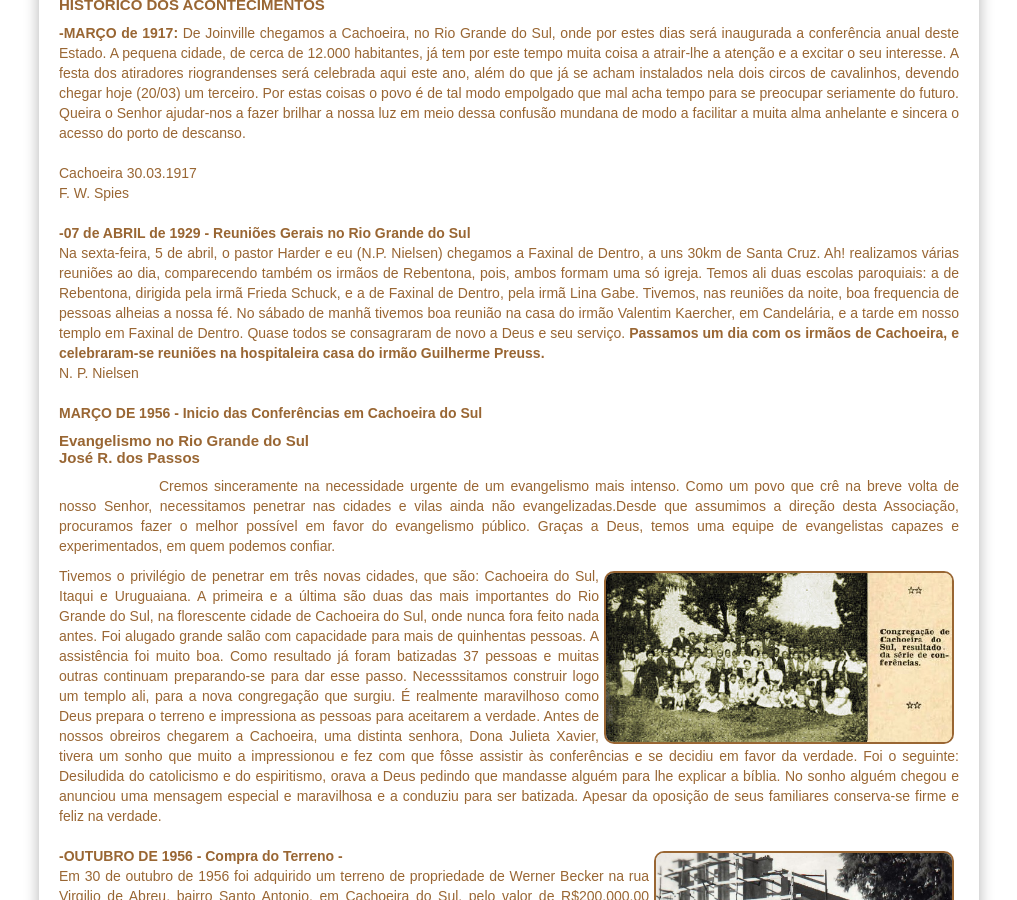
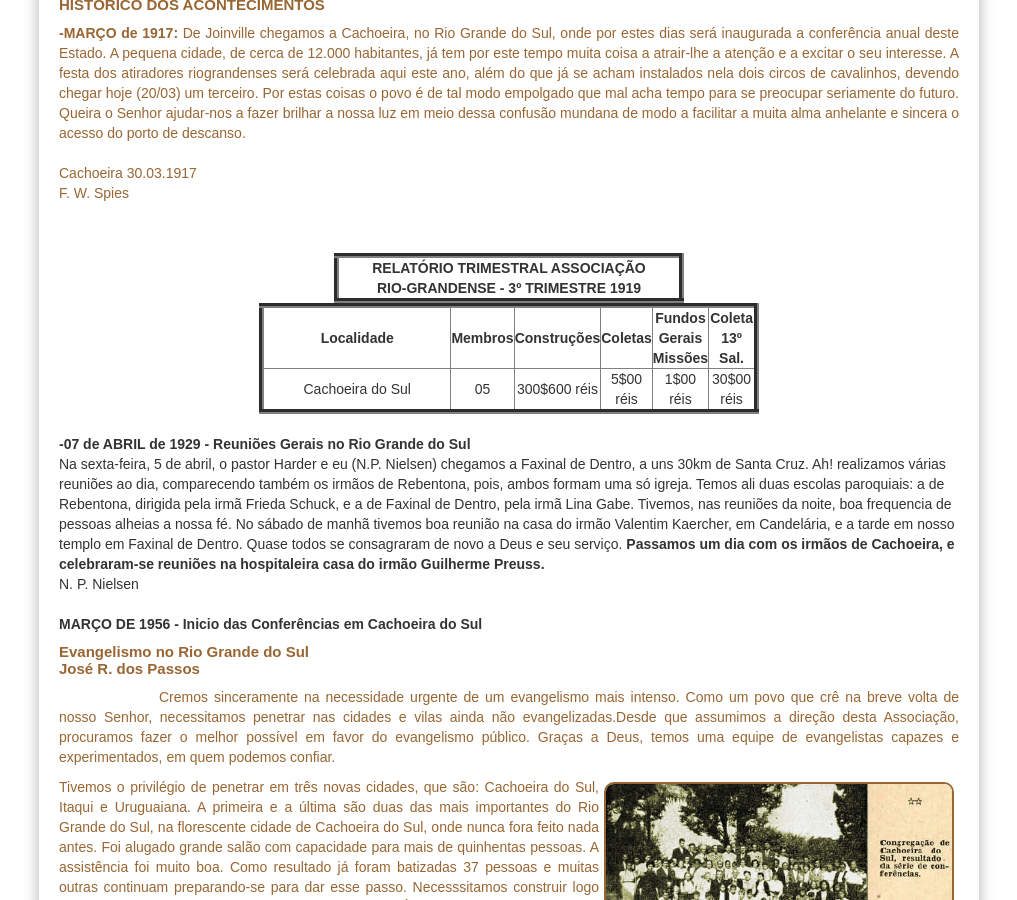
Before and after one commit to claudiovargas1955/claudiovargas1955.github.io, a Jekyll site: the page built from _pages/história-da-iasd-cachoeira.html, in a window 1280 px wide and 900 px high, scrolled down 1580 px. Shown: the whole window, without its empty margins (131-1148 px from the left). Built offline with Jekyll 4.4.1, drawn with Linux system fonts in a browser that asks for light colours; some web fonts are replaced.

Commit message:
Update história-da-iasd-cachoeira.html

```diff
--- a/_pages/história-da-iasd-cachoeira.html
+++ b/_pages/história-da-iasd-cachoeira.html
@@ -207,6 +207,34 @@ modo a facilitar a muita alma anhelante e sincera o acesso do porto de descanso.
 
     Cachoeira 30.03.1917<br>
                         F. W. Spies <br><br>
+
+ <div class="brasileira" align="center">
+ <table border="5px" color="#ffffff" width="350px" cellspacing="10px" cellpadding="10px" height="40px">
+           <tr><br>
+            <td align="center"><b>RELATÓRIO TRIMESTRAL ASSOCIAÇÃO <br>RIO-GRANDENSE - 3º TRIMESTRE 1919</b></td>
+         </tr>
+
+   <table border="5px" color="#ffffff" width="500px"  cellspacing="10px" cellpadding="10px">
+         <tr>
+           <td align="center" width="300px"><b>Localidade</b></td>
+           <td align="center" width="30px"><b>Membros</b></td>
+           <td align="center" width="50px"><b>Construções</b></td>
+           <td align="center" width="50px"><b>Coletas</b></td>
+           <td align="center" width="50px"><b>Fundos Gerais <br>Missões </b</td>
+           <td align="center" width="50px"><b>Coleta 13º Sal.</b</td>
+        </tr>
+        <tr>
+           <td align="center" width="300px">Cachoeira do Sul</td>
+           <td align="center" width="50px">05</td>
+           <td align="center"> 300$600 réis</td>
+           <td align="center">5$00 réis</td>
+           <td align="center">1$00 réis</td>
+           <td align="center">30$00 <br>réis</td>
+        </tr>
+
+ </table><br>
+          </div>
+
 <b>-07 de ABRIL de 1929 - Reuniões Gerais no Rio Grande do Sul</b><br>
 
 Na sexta-feira, 5 de abril, o pastor Harder e eu (N.P. Nielsen) chegamos a Faxinal de Dentro, a uns 30km de Santa Cruz. Ah! realizamos várias reuniões ao dia,
```
